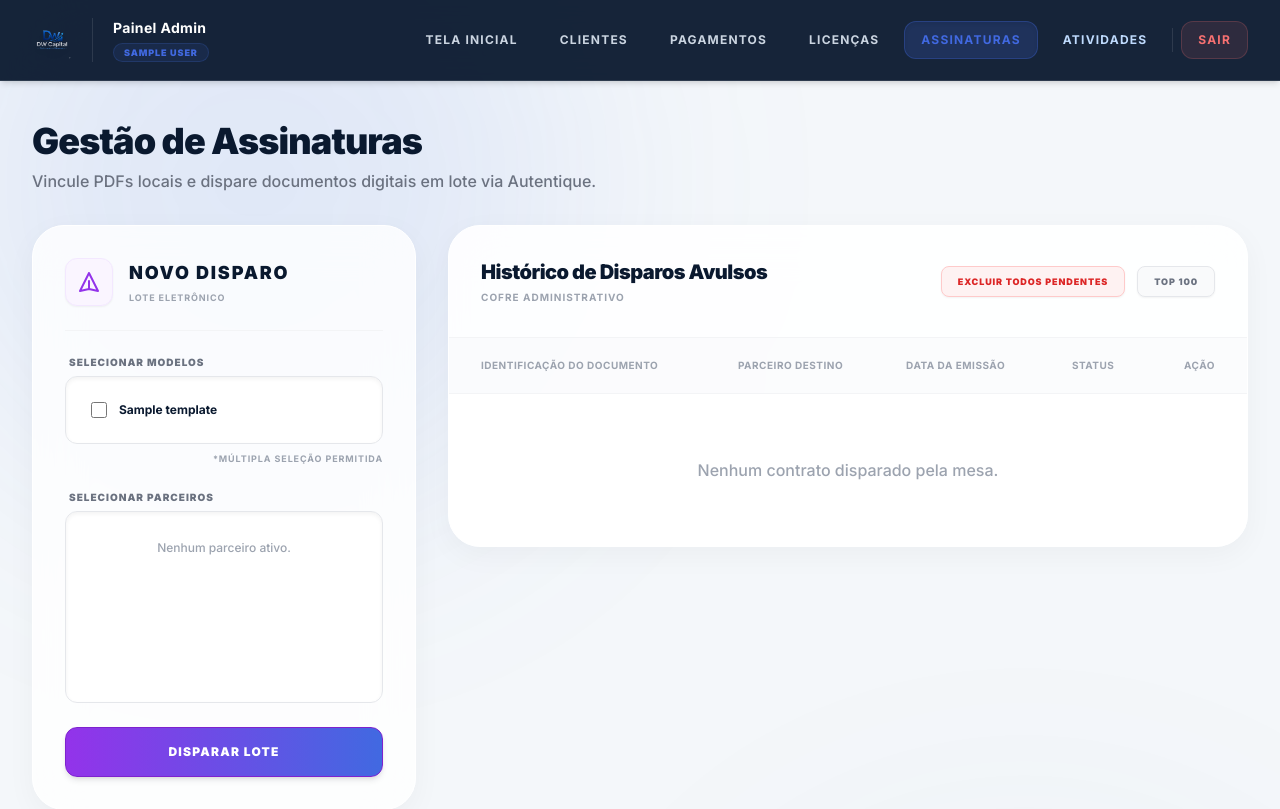
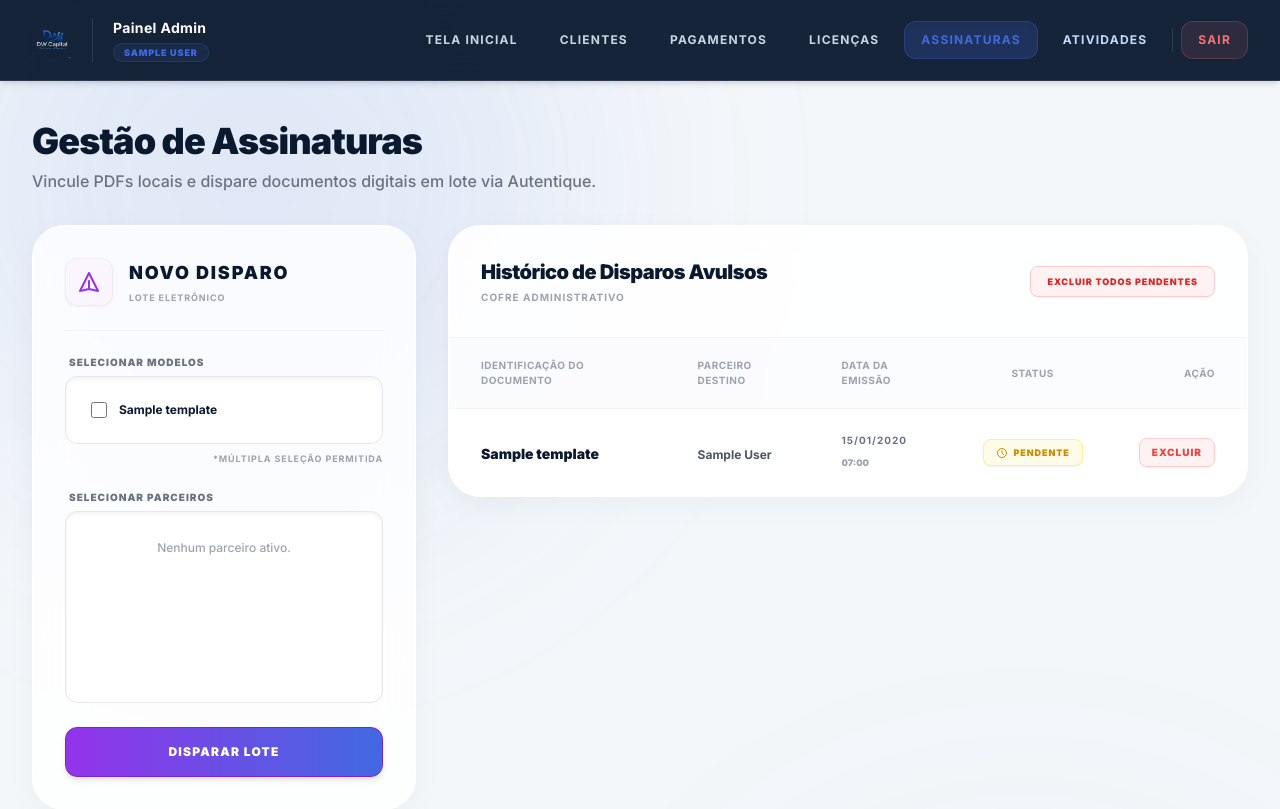
Before and after one commit to AppMotoristaPro/DWCapital-Cadastro, a Flask app: page /admin/documentos in a window 1280 px wide; the page is wider, and only the part inside the window is pictured. Shown: the top 809 px of that part. Run offline with Flask 3, Linux system fonts and the light colour scheme; a user stored in the database is signed in; tables that the repository leaves empty hold one stand-in row (values such as "Sample post"); some libraries are stand-ins or nearby versions.

Commit message:
ahsoeouah

```diff
--- a/app/admin/routes.py
+++ b/app/admin/routes.py
@@ -312,9 +312,11 @@ def licencas():
 @admin_bp.route('/pagamentos/exportar_pendencias')
 @admin_required
 def exportar_pendencias():
+    # EXPORTAÇÃO CORRIGIDA: Inclui clientes 'comissao' e 'compra', mas IGNORA os 'isentos'
     ativos = User.query.filter(
         User.role == 'cliente',
-        User.status_acesso == 'ativo'
+        User.status_acesso == 'ativo',
+        db.or_(User.is_isento == False, User.is_isento.is_(None))
     ).options(joinedload(User.faturas).joinedload(Fatura.dias)).order_by(User.nome.asc()).all()
 
     from app.utils.processador_xlsx import gerar_relatorio_pendencias
@@ -480,37 +482,26 @@ def documentos():
     templates = DocumentoTemplate.query.all()
     clientes = User.query.filter_by(role='cliente', status_acesso='ativo').order_by(User.nome.asc()).all()
 
-    # Carrega uma janela ampla do histórico do banco de dados
-    todos_docs = DocumentoCliente.query.join(DocumentoTemplate).options(
+    page = request.args.get('page', 1, type=int)
+
+    # Nova Lógica de Paginação DB-side (Calcula o avulso > 60s direto na query)
+    query = DocumentoCliente.query.join(User).join(DocumentoTemplate).options(
         joinedload(DocumentoCliente.cliente),
         joinedload(DocumentoCliente.template)
+    ).filter(
+        db.or_(
+            User.data_cadastro.is_(None),
+            DocumentoCliente.data_envio.is_(None),
+            DocumentoCliente.data_envio > User.data_cadastro + timedelta(seconds=60)
+        )
     ).order_by(
         DocumentoCliente.status.desc(),
         DocumentoCliente.data_envio.desc()
-    ).limit(500).all()
+    )
 
-    historico = []
-    for doc in todos_docs:
-        if doc.data_envio and doc.cliente.data_cadastro:
-            # Removemos a fuso-horário para poder subtrair sem dar erro de compatibilidade
-            data_envio_clean = doc.data_envio.replace(tzinfo=None)
-            data_cadastro_clean = doc.cliente.data_cadastro.replace(tzinfo=None)
+    pagination_docs = query.paginate(page=page, per_page=20, error_out=False)
 
-            diferenca_segundos = (data_envio_clean - data_cadastro_clean).total_seconds()
-
-            # LÓGICA DO AVULSO:
-            # Se o documento foi emitido mais de 60 segundos APÓS o cliente ser criado,
-            # então foi um disparo feito por você (Admin), e não pelo sistema automático.
-            if diferenca_segundos > 60:
-                historico.append(doc)
-        else:
-            # Garante que registros antigos sem data sejam mostrados para você poder gerenciar
-            historico.append(doc)
-
-        if len(historico) >= 100:
-            break
-
-    return render_template('admin/documentos.html', templates=templates, clientes=clientes, historico=historico)
+    return render_template('admin/documentos.html', templates=templates, clientes=clientes, pagination_docs=pagination_docs)
 
 @admin_bp.route('/documentos/cadastrar_template', methods=['POST'])
 @admin_required
--- a/app/templates/admin/documentos.html
+++ b/app/templates/admin/documentos.html
@@ -119,7 +119,6 @@
                                 Excluir Todos Pendentes
                             </button>
                         </form>
-                        <span class="px-4 py-2 bg-gray-50 border border-gray-200 text-gray-500 text-[9px] font-black uppercase tracking-widest rounded-lg shadow-sm">Top 100</span>
                     </div>
                 </div>
 
@@ -135,7 +134,7 @@
                             </tr>
                         </thead>
                         <tbody class="divide-y divide-gray-50 bg-white">
-                            {% for doc in historico %}
+                            {% for doc in pagination_docs.items %}
                             <tr class="hover:bg-gray-50/50 transition-colors">
                                 <td class="px-8 py-6">
                                     <span class="text-sm font-black text-navy">{{ doc.template.nome }}</span>
@@ -145,8 +144,8 @@
                                 </td>
                                 <td class="px-6 py-6">
                                     {% if doc.data_envio %}
-                                        <span class="text-[10px] font-bold text-gray-500 tracking-widest uppercase block">{{ doc.data_envio.strftime('%d/%m/%Y') }}</span>
-                                        <span class="text-[9px] font-black text-gray-400">{{ doc.data_envio.strftime('%H:%M') }}</span>
+                                        <span class="text-[10px] font-bold text-gray-500 tracking-widest uppercase block">{{ (doc.data_envio | to_tz_br).strftime('%d/%m/%Y') }}</span>
+                                        <span class="text-[9px] font-black text-gray-400">{{ (doc.data_envio | to_tz_br).strftime('%H:%M') }}</span>
                                     {% else %}
                                         <span class="text-[10px] font-bold text-gray-500 tracking-widest uppercase block">Recém criado</span>
                                     {% endif %}
@@ -187,6 +186,26 @@
                         </tbody>
                     </table>
                 </div>
+
+                {% if pagination_docs.pages > 1 %}
+                <div class="px-8 py-5 border-t border-gray-100 flex items-center justify-between bg-gray-50/50">
+                    <span class="text-[10px] font-bold text-gray-400 uppercase tracking-widest">Página {{ pagination_docs.page }} de {{ pagination_docs.pages }}</span>
+                    <div class="flex items-center gap-2">
+                        {% if pagination_docs.has_prev %}
+                        <a href="{{ url_for('admin.documentos', page=pagination_docs.prev_num) }}" class="px-4 py-2 bg-white border border-gray-200 text-gray-500 rounded-lg text-[10px] font-black uppercase tracking-widest hover:bg-gray-50 transition shadow-sm">Anterior</a>
+                        {% else %}
+                        <span class="px-4 py-2 bg-gray-50 border border-gray-100 text-gray-300 rounded-lg text-[10px] font-black uppercase tracking-widest cursor-not-allowed">Anterior</span>
+                        {% endif %}
+
+                        {% if pagination_docs.has_next %}
+                        <a href="{{ url_for('admin.documentos', page=pagination_docs.next_num) }}" class="px-4 py-2 bg-white border border-gray-200 text-navy rounded-lg text-[10px] font-black uppercase tracking-widest hover:bg-gray-50 transition shadow-sm">Próxima</a>
+                        {% else %}
+                        <span class="px-4 py-2 bg-gray-50 border border-gray-100 text-gray-300 rounded-lg text-[10px] font-black uppercase tracking-widest cursor-not-allowed">Próxima</span>
+                        {% endif %}
+                    </div>
+                </div>
+                {% endif %}
+
             </div>
         </div>
 
```
Also changed, not shown: app/templates/client/assinar_termo.html (+9 -0 lines).
